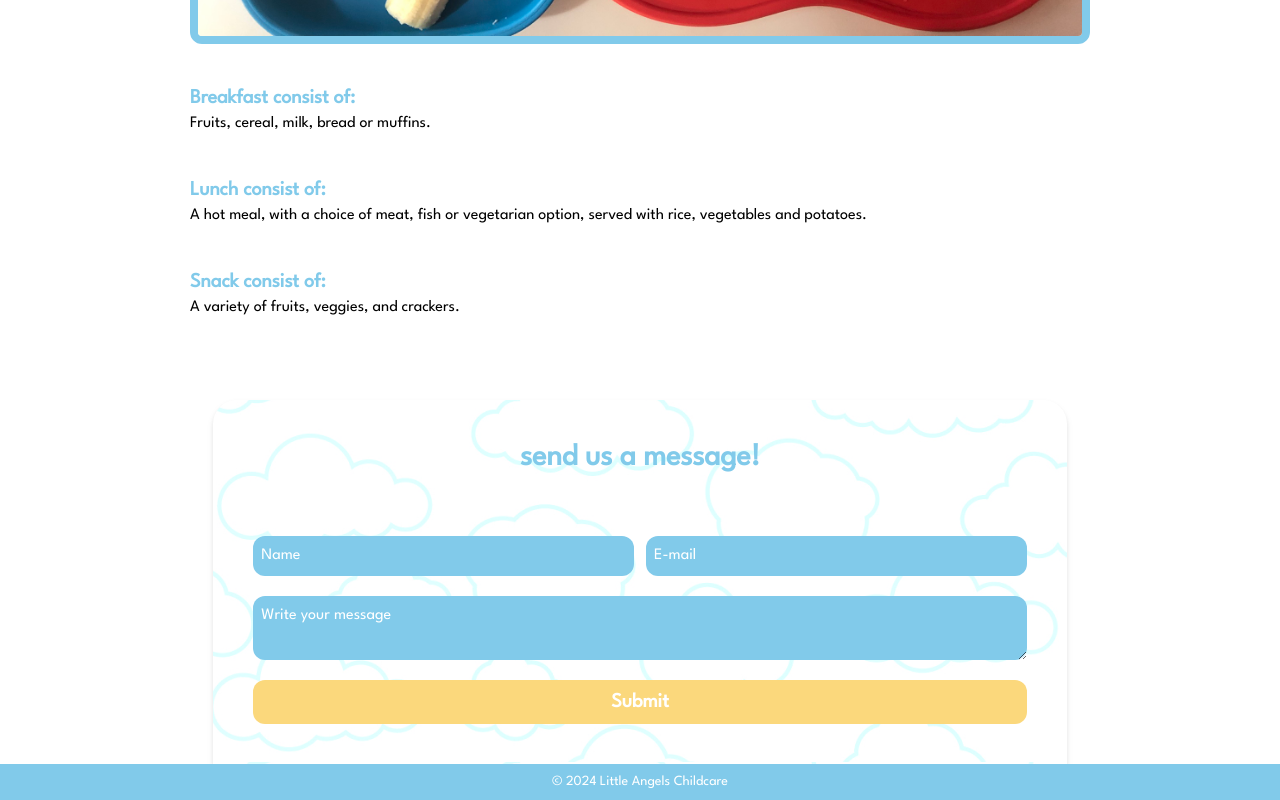
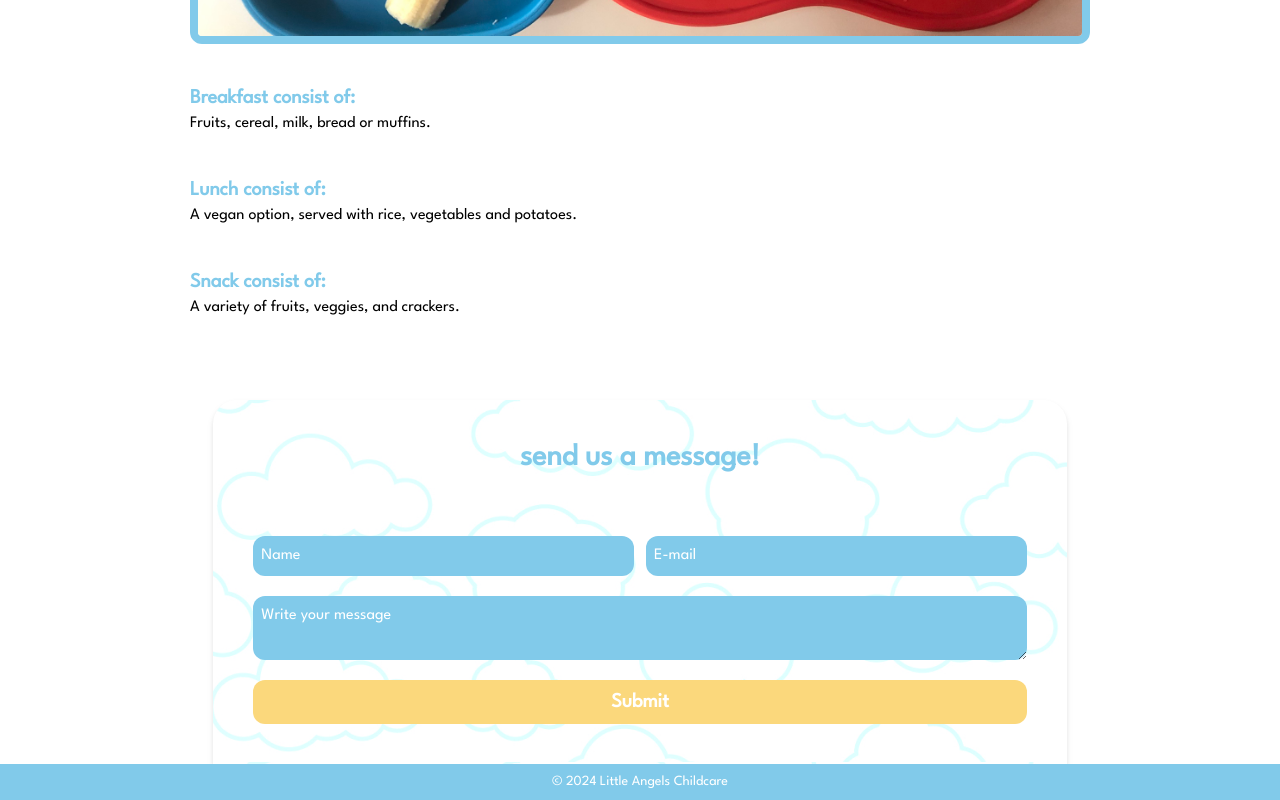
Before and after one commit to jmlandi/little-angels-childcare, a Next.js app: page /meals in a window 1280 px wide. Shown: the part 1563-2363 px from the top of the page. Built offline with nearby package versions, Linux system fonts and the light colour scheme; a web font is replaced by a local one.

Commit message:
fix meals

```diff
--- a/src/pages/meals.tsx
+++ b/src/pages/meals.tsx
@@ -23,7 +23,7 @@ export default function Meals() {
                     </div>
                     <div>
                         <h4 className="font-bold text-xl text-baby-blue">Lunch consist of:</h4>
-                        <p>A hot meal, with a choice of meat, fish or vegetarian option, served with rice, vegetables and potatoes.</p>
+                        <p>A vegan option, served with rice, vegetables and potatoes.</p>
                     </div>
                     <div>
                         <h4 className="font-bold text-xl text-baby-blue">Snack consist of:</h4>
```
